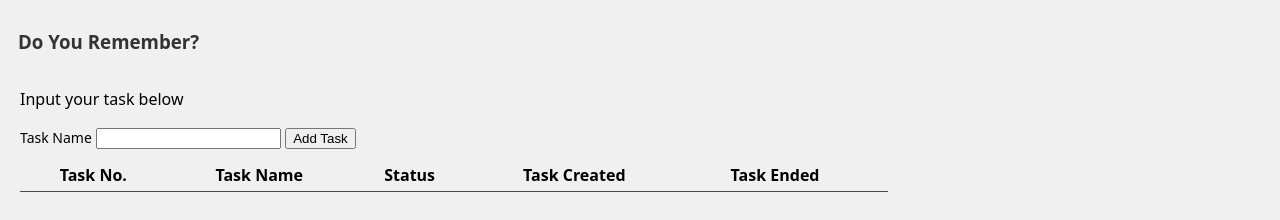
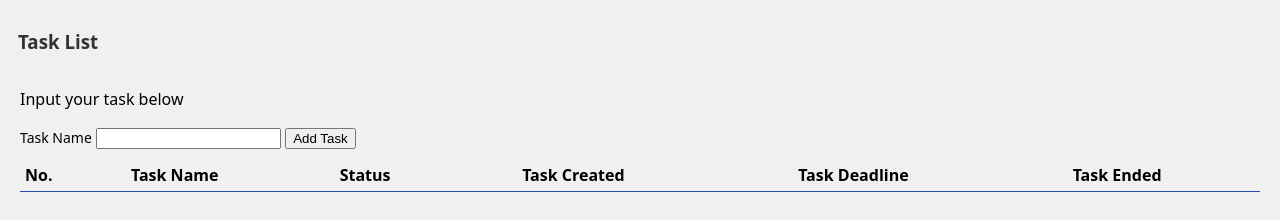
Before and after one commit to reyhandra-k/first-web-project, a plain HTML site: page index.html in a window 1280 px wide. Drawn offline with Linux system fonts and the light colour scheme.

Commit message:
add deadline column

```diff
--- a/index.html
+++ b/index.html
@@ -8,7 +8,7 @@
 </head>
 <body>
     <header>
-        <h3>Do You Remember?</h3>
+        <h3>Task List</h3>
     </header>
     <main>
         <p>Input your task below</p>
@@ -18,10 +18,11 @@
         <br>
         <table id="tasktable">
             <tr>
-                <th id="taskNoCol">Task No.</th>
+                <th id="taskNoCol">No.</th>
                 <th id="taskNameCol">Task Name</th>
                 <th id="taskStatusCol">Status</th>
                 <th id="taskCreatedCol">Task Created</th>
+                <th id="taskDeadlineCol">Task Deadline</th>
                 <th id="taskEndedCol">Task Ended</th>
                 <th id="taskConfigCol"></th>
             </tr>
--- a/script.js
+++ b/script.js
@@ -38,6 +38,8 @@ let insertTaskToTable = (taskNumber, taskName) => {
     tdTaskStatus.innerText = "To Do";
     const tdTaskCreated = document.createElement("td");
     tdTaskCreated.innerText = getCurrentDatetime();
+    const tdTaskDeadline = document.createElement("input");
+    tdTaskDeadline.setAttribute("type","date");
 
     tdNum.innerText = taskNumber;
     tdTask.innerText = taskName;
@@ -45,6 +47,7 @@ let insertTaskToTable = (taskNumber, taskName) => {
     row.appendChild(tdTask);
     row.appendChild(tdTaskStatus);
     row.appendChild(tdTaskCreated);
+    row.appendChild(tdTaskDeadline);
     row.appendChild(document.createElement("td"));
     row.appendChild(tdTaskConfig);
     document.getElementById("tasktable").appendChild(row);
--- a/style.css
+++ b/style.css
@@ -24,7 +24,7 @@ label {
 
 table {
     border-collapse: collapse;
-    width: 70%;
+    width: 100%;
 }
 
 th, td {
@@ -36,3 +36,7 @@ th, td {
 #tasktable {
     margin-top: 10px;
 }
+
+#taskNoCol {
+    width: 15px;
+}
```
